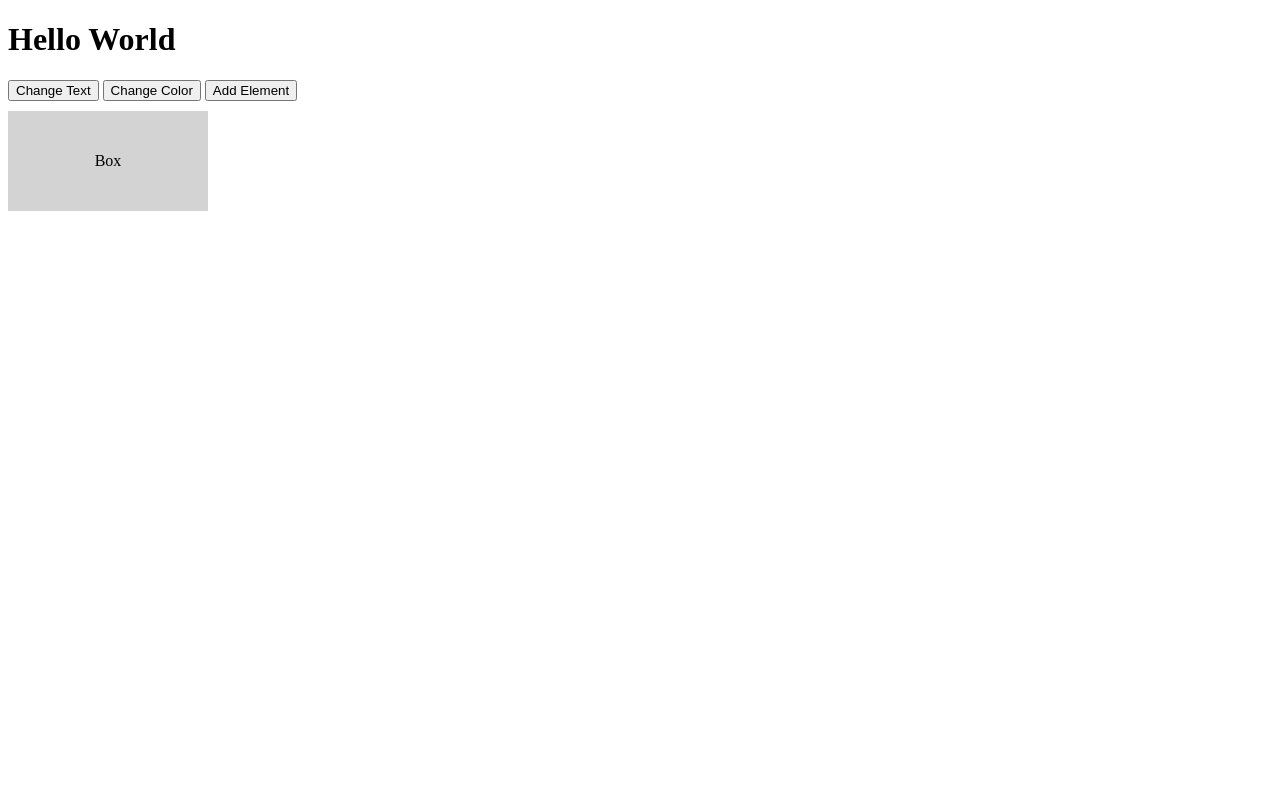
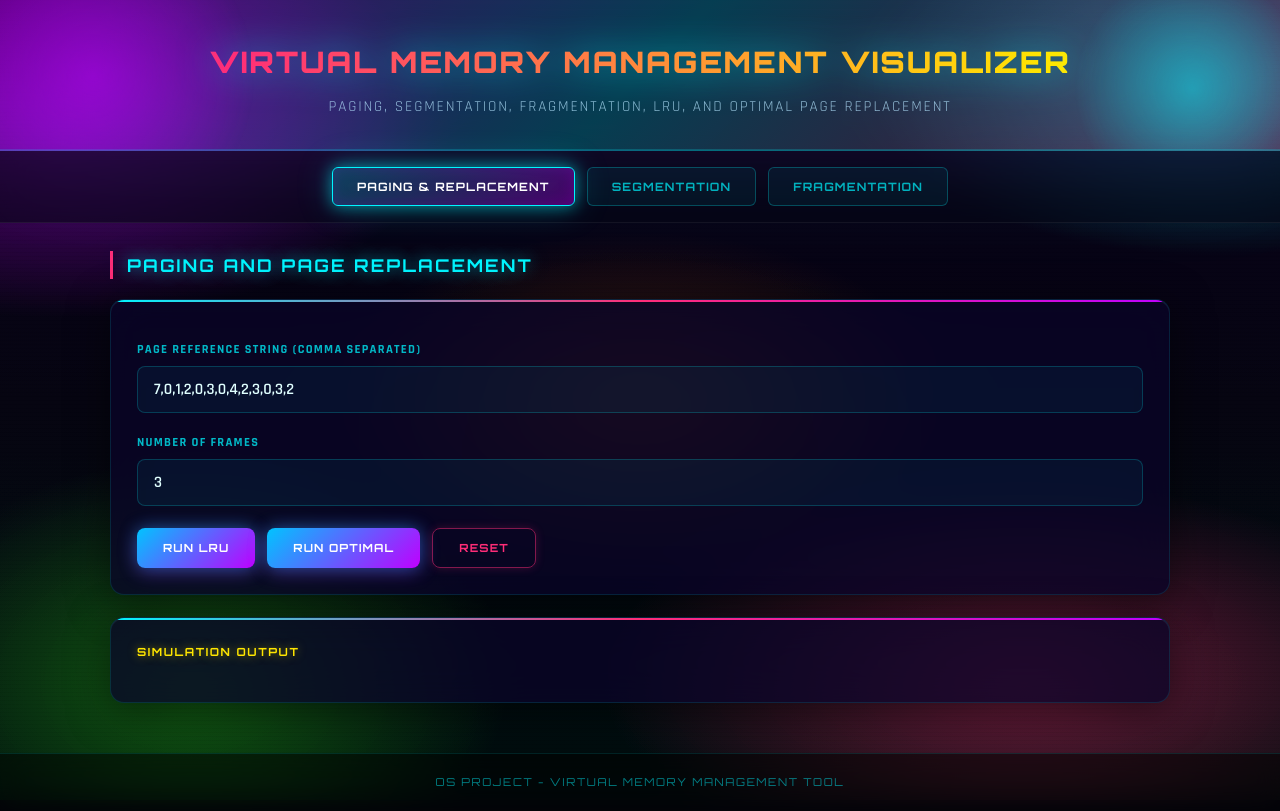
Before and after one commit to rudraaaah4k/Vmm-Project, a website: page vmm-project/public/index.html in a window 1280 px wide. Drawn offline with Linux system fonts and the light colour scheme.

Commit message:
javascript file

```diff
--- a/vmm-project/public/index.html
+++ b/vmm-project/public/index.html
@@ -1,51 +1,106 @@
 <!DOCTYPE html>
-<html>
+<html lang="en">
 <head>
-    <title>DOM Practice</title>
-    <style>
-        .box {
-            width: 200px;
-            height: 100px;
-            background-color: lightgray;
-            text-align: center;
-            line-height: 100px;
-            margin-top: 10px;
-        }
-
-        .active {
-            background-color: green;
-            color: white;
-        }
-    </style>
+  <meta charset="UTF-8" />
+  <meta name="viewport" content="width=device-width, initial-scale=1.0" />
+  <title>Virtual Memory Management Visualizer</title>
+  <link rel="stylesheet" href="style.css" />
 </head>
 <body>
+  <header>
+    <h1>Virtual Memory Management Visualizer</h1>
+    <p>Paging, Segmentation, Fragmentation, LRU, and Optimal Page Replacement</p>
+  </header>
 
-    <h1 id="heading">Hello World</h1>
+  <nav class="tabs">
+    <button class="tab-btn active" data-tab="paging">Paging & Replacement</button>
+    <button class="tab-btn" data-tab="segmentation">Segmentation</button>
+    <button class="tab-btn" data-tab="fragmentation">Fragmentation</button>
+  </nav>
 
-    <button id="changeText">Change Text</button>
-    <button id="changeColor">Change Color</button>
-    <button id="addElement">Add Element</button>
+  <main>
+    <!-- Paging Section -->
+    <section id="paging" class="tab-content active">
+      <h2>Paging and Page Replacement</h2>
 
-    <div id="box" class="box">Box</div>
+      <div class="card">
+        <label>Page Reference String (comma separated)</label>
+        <input type="text" id="referenceString" value="7,0,1,2,0,3,0,4,2,3,0,3,2" />
 
-    <script>
-        // Change text
-        document.getElementById("changeText").onclick = function() {
-            document.getElementById("heading").innerText = "DOM is Awesome!";
-        };
+        <label>Number of Frames</label>
+        <input type="number" id="frameCount" value="3" min="1" />
 
-        // Change color using class toggle
-        document.getElementById("changeColor").onclick = function() {
-            document.getElementById("box").classList.toggle("active");
-        };
+        <div class="button-group">
+          <button onclick="runAlgorithm('LRU')">Run LRU</button>
+          <button onclick="runAlgorithm('Optimal')">Run Optimal</button>
+          <button onclick="clearPaging()">Reset</button>
+        </div>
+      </div>
 
-        // Add new element
-        document.getElementById("addElement").onclick = function() {
-            let newPara = document.createElement("p");
-            newPara.innerText = "New paragraph added!";
-            document.body.appendChild(newPara);
-        };
-    </script>
+      <div class="card">
+        <h3>Simulation Output</h3>
+        <div id="pagingSummary"></div>
+        <div id="pagingTableContainer"></div>
+      </div>
+    </section>
 
+    <!-- Segmentation Section -->
+    <section id="segmentation" class="tab-content">
+      <h2>Segmentation Simulator</h2>
+
+      <div class="card">
+        <label>Segment Bases (comma separated)</label>
+        <input type="text" id="segmentBases" value="1000,2000,3000" />
+
+        <label>Segment Limits (comma separated)</label>
+        <input type="text" id="segmentLimits" value="400,300,500" />
+
+        <label>Segment Number</label>
+        <input type="number" id="segmentNumber" value="1" min="0" />
+
+        <label>Offset</label>
+        <input type="number" id="segmentOffset" value="120" min="0" />
+
+        <div class="button-group">
+          <button onclick="runSegmentation()">Translate Address</button>
+          <button onclick="clearSegmentation()">Reset</button>
+        </div>
+      </div>
+
+      <div class="card">
+        <h3>Segmentation Result</h3>
+        <div id="segmentationOutput"></div>
+      </div>
+    </section>
+
+    <!-- Fragmentation Section -->
+    <section id="fragmentation" class="tab-content">
+      <h2>Memory Fragmentation Simulator</h2>
+
+      <div class="card">
+        <label>Memory Block Sizes (comma separated)</label>
+        <input type="text" id="blockSizes" value="100,500,200,300,600" />
+
+        <label>Process Sizes (comma separated)</label>
+        <input type="text" id="processSizes" value="212,417,112,426" />
+
+        <div class="button-group">
+          <button onclick="runFragmentation()">Simulate Allocation</button>
+          <button onclick="clearFragmentation()">Reset</button>
+        </div>
+      </div>
+
+      <div class="card">
+        <h3>Fragmentation Output</h3>
+        <div id="fragmentationOutput"></div>
+      </div>
+    </section>
+  </main>
+
+  <footer>
+    <p>OS Project - Virtual Memory Management Tool</p>
+  </footer>
+
+  <script src="script.js"></script>
 </body>
 </html>
```
